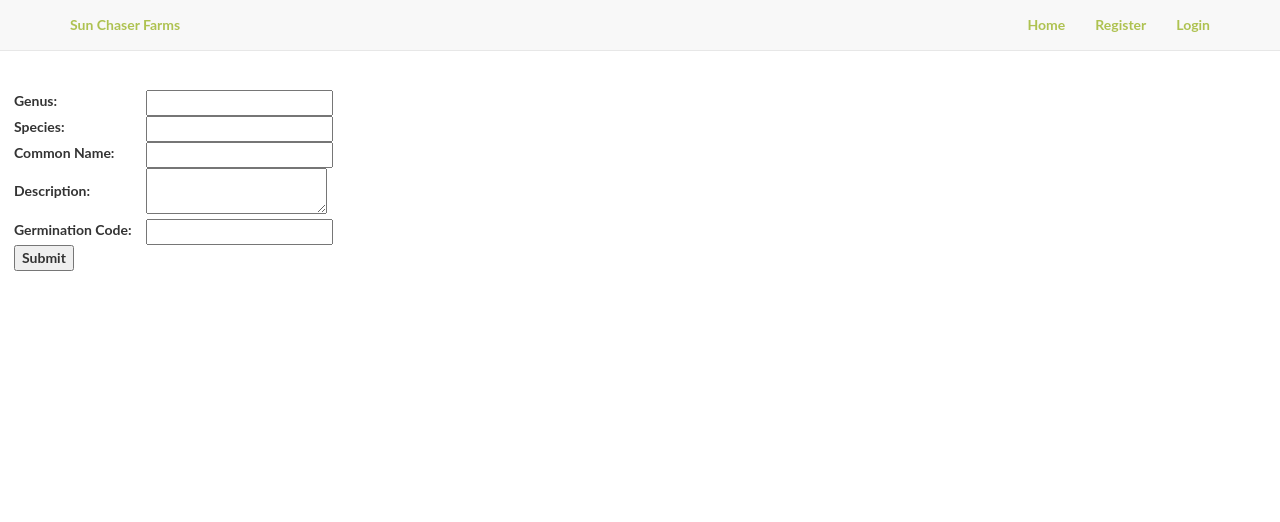
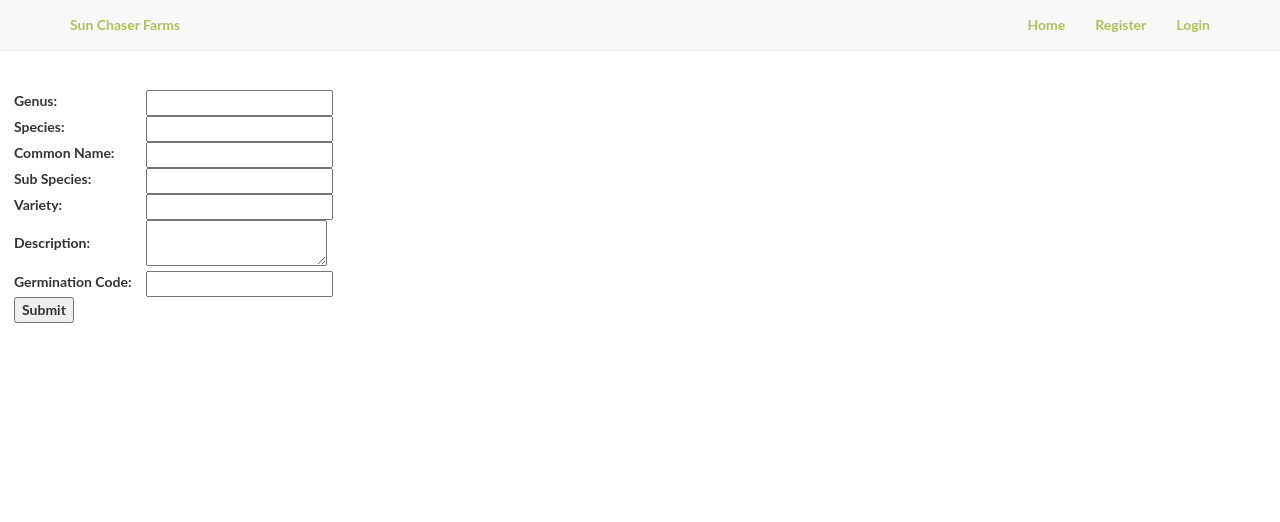
Before and after one commit to TomOwens321/bbb-db, a Flask app: page /flora/new in a window 1280 px wide. Shown: the top 522 px of the page. Run offline with Flask 2, Linux system fonts and the light colour scheme; data that the repository does not hold is empty; some libraries are stand-ins or nearby versions.

Commit message:
Views and form changes for new fields

```diff
--- a/bbb/templates/flora/form.html
+++ b/bbb/templates/flora/form.html
@@ -38,6 +38,14 @@
                         <td>{{ form.common_name }}</td>
                     </tr>
                     <tr>
+                        <td>{{ form.sub_species.label }}</td>
+                        <td>{{ form.sub_species }}</td>
+                    </tr>
+                    <tr>
+                        <td>{{ form.variety.label }}</td>
+                        <td>{{ form.variety }}</td>
+                    </tr>
+                    <tr>
                         <td>{{ form.desc.label }}</td>
                         <td>{{ form.desc }}</td>
                     </tr>
--- a/bbb/views/fauna/views.py
+++ b/bbb/views/fauna/views.py
@@ -23,7 +23,7 @@ def _exists(table, value):
         s.add(r)
         s.commit()
     #s.close()
-    print(r)
+    #print(r)
     return r
 
 @fauna.route('/fauna')
--- a/bbb/views/flora/views.py
+++ b/bbb/views/flora/views.py
@@ -9,6 +9,8 @@ class ReusableForm(Form):
     species = StringField('Species: ', validators=[validators.required()])
     common_name = StringField('Common Name: ')
     desc = TextAreaField('Description: ')
+    sub_species = StringField('Sub Species: ')
+    variety = StringField('Variety: ')
     germination_code = StringField('Germination Code: ')
 
 def flat_list(l):
@@ -22,8 +24,8 @@ def _exists(table, value):
         r = table(name=value)
         s.add(r)
         s.commit()
-    s.close()
-    print(r)
+    #s.close()
+    # print(r)
     return r
 
 @flora.route('/flora')
@@ -44,6 +46,8 @@ def new_flora():
         plant.common_name = request.form['common_name']
         plant.desc = request.form['desc']
         plant.germination_code = request.form['germination_code']
+        plant.sub_species = request.form['sub_species']
+        plant.variety = request.form['variety']
 
         if form.validate():
             session = db.session()
--- a/migrations/versions/e005b0f5fd31_.py
+++ b/migrations/versions/71ed82a59694_.py
@@ -1,8 +1,8 @@
 """empty message
 
-Revision ID: e005b0f5fd31
+Revision ID: 71ed82a59694
 Revises:
-Create Date: 2019-09-19 17:22:24.994739
+Create Date: 2019-09-19 17:40:28.085250
 
 """
 from alembic import op
@@ -10,7 +10,7 @@ import sqlalchemy as sa
 
 
 # revision identifiers, used by Alembic.
-revision = 'e005b0f5fd31'
+revision = '71ed82a59694'
 down_revision = None
 branch_labels = None
 depends_on = None
```
Also changed, not shown: bbb/db/dev.sqlite3.
